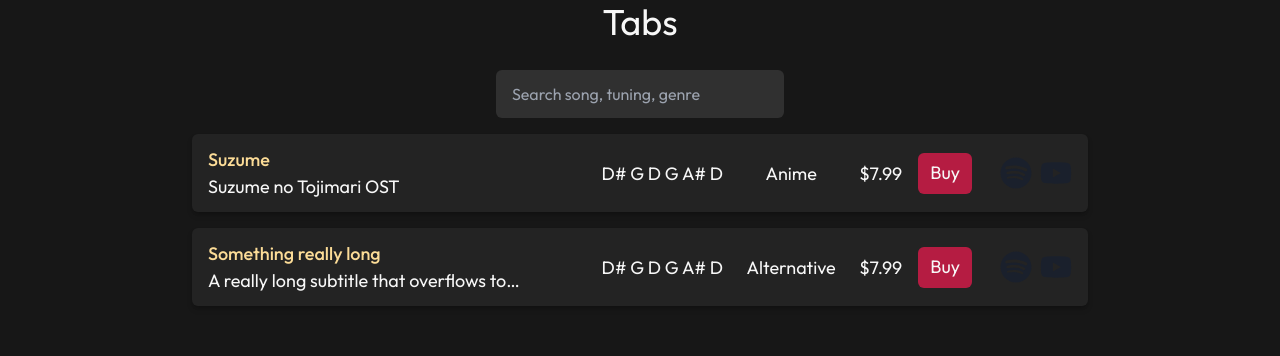
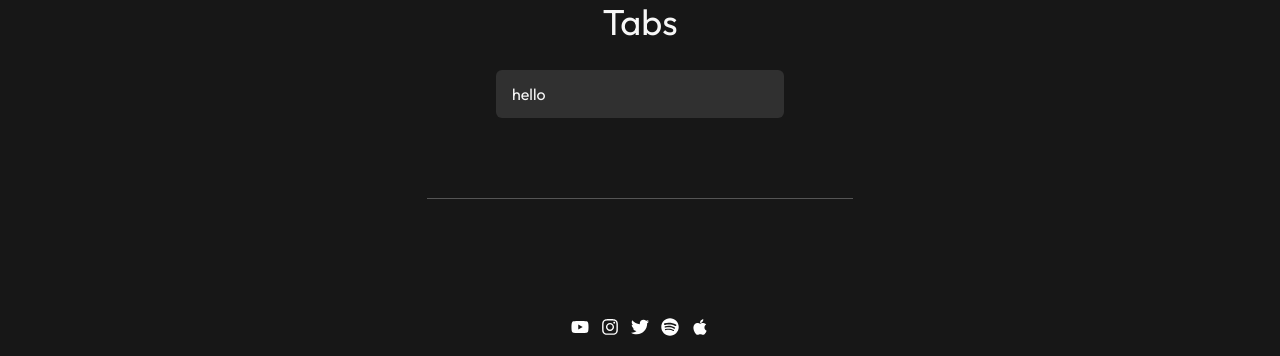
Before and after one commit to robchendev/Guitardex, a Next.js app: page /tabs in a window 1280 px wide. Shown: the part 366-722 px from the top of the page. Built offline with nearby package versions, Linux system fonts and the light colour scheme.

Commit message:
filter logic

```diff
--- a/pages/tabs.tsx
+++ b/pages/tabs.tsx
@@ -12,7 +12,7 @@ import {
   VStack,
 } from "@chakra-ui/react";
 import { NextPage } from "next";
-import React from "react";
+import React, { useEffect, useState } from "react";
 import { FaSpotify, FaYoutube } from "react-icons/fa";
 import Wrapper from "../components/Wrapper";
 import { Buy, Free, TabInfo, tabs } from "../config/tabs";
@@ -85,7 +85,6 @@ const Difficulty = ({ rating }: { rating: number }) => {
   const full = Math.floor(rating / 2);
   const half = rating % 2;
   const empty = Math.floor((10 - rating) / 2);
-  console.log([...Array(full)]);
   return (
     <HStack spacing={1}>
       {[...Array(full)].map((val: number, index: number) => (
@@ -244,18 +243,49 @@ const TabItem = ({ tab }: { tab: TabInfo }) => {
 };
 
 const Tabs: NextPage = () => {
+  const [search, setSearch] = useState("hello");
+  const [result, setResult] = useState<TabInfo[]>([]);
+
+  const onChange = (searchString: string) => {
+    setSearch(searchString);
+  };
+  useEffect(() => {
+    const filter = (keywords: string): TabInfo[] => {
+      const matchingTabs: TabInfo[] = [];
+      for (const tab of tabs) {
+        if (tab.title.toLowerCase().includes(keywords)) {
+          matchingTabs.push(tab);
+        } else if (tab.source.toLowerCase().includes(keywords)) {
+          matchingTabs.push(tab);
+        } else if (tab.artist.toLowerCase().includes(keywords)) {
+          matchingTabs.push(tab);
+        } else if (tab.genre.toLowerCase().includes(keywords)) {
+          matchingTabs.push(tab);
+        } else if (tab.tuning.name.toLowerCase().includes(keywords)) {
+          matchingTabs.push(tab);
+        } else if (tab.tuning.strings.join(" ").toLowerCase().includes(keywords)) {
+          matchingTabs.push(tab);
+        }
+      }
+      return matchingTabs;
+    };
+    const newResult: TabInfo[] = filter(search.toLowerCase());
+    setResult(newResult);
+  }, [search]);
   return (
     <Wrapper title="Tabs">
       <Center mb={4}>
         <input
           placeholder="Search song, tuning, genre"
           className="border-gold border-px rounded-md py-3 px-4 bg-grey-hard w-72"
+          value={search}
+          onChange={(e) => onChange(e.target.value)}
         />
       </Center>
       <Accordion allowToggle w="full" className="px-4 md:px-0">
         <Center>
           <VStack w="100%" spacing={4}>
-            {tabs.map((tab: TabInfo, index: number) => (
+            {(!!search || result.length ? result : tabs).map((tab: TabInfo, index: number) => (
               <TabItem key={index} tab={tab} />
             ))}
           </VStack>
```
